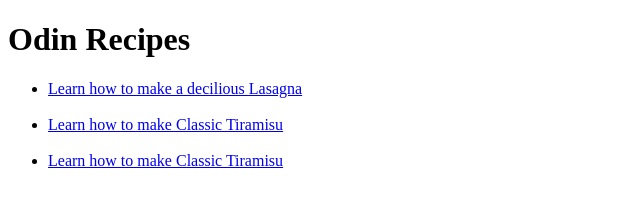
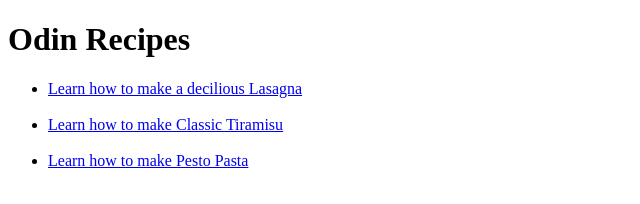
Before and after one commit to Fantinn/odin-recipes, a plain HTML site: page index.html in a window 1280 px wide. Shown: the full height of the page, 0-640 px from the left. Drawn offline with Linux system fonts and the light colour scheme.

Commit message:
Fixd typo.

```diff
--- a/index.html
+++ b/index.html
@@ -11,7 +11,7 @@
             <ul>
                 <li><a href="recipes/lasagna.html">Learn how to make a decilious Lasagna</a></li></br>
                 <li><a href="recipes/tiramisu.html">Learn how to make Classic Tiramisu</a></li></br>
-                <li><a href="recipes/pestopasta.html">Learn how to make Classic Tiramisu</a></li></br>
+                <li><a href="recipes/pestopasta.html">Learn how to make Pesto Pasta</a></li></br>
             </ul>
         </div>
 
```
